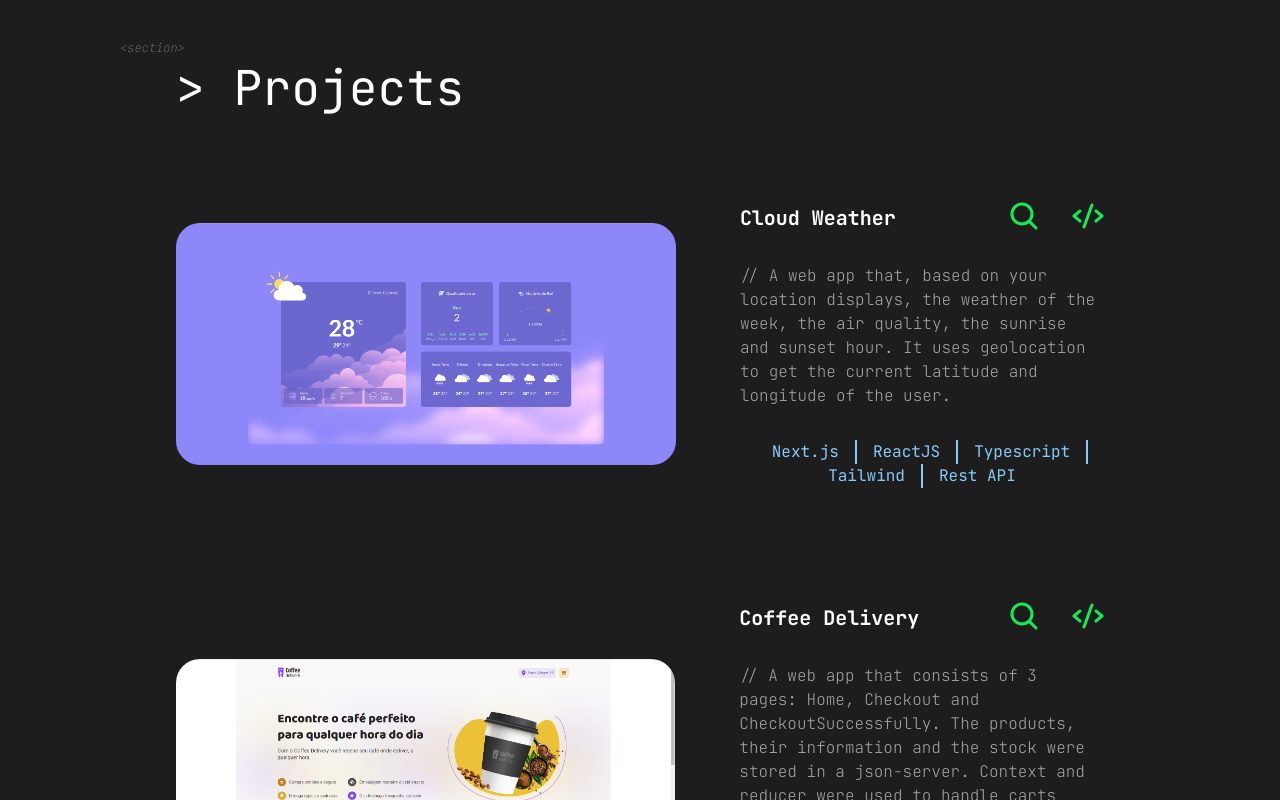
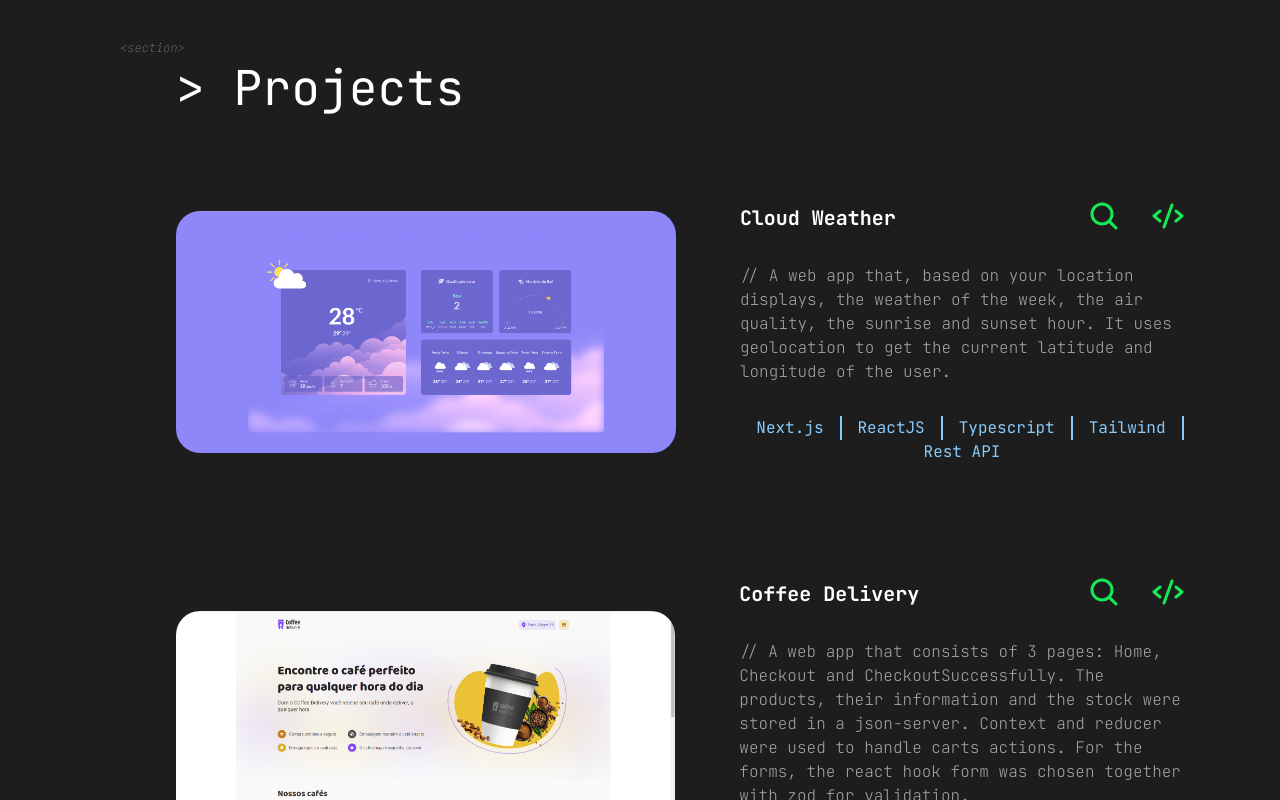
Before and after one commit to Jullbs/my-portfolio, a Next.js app: page / in a window 1280 px wide. Shown: the part 1560-2360 px from the top of the page. Built offline with nearby package versions, Linux system fonts and the light colour scheme.

Commit message:
fix: little adjustment

```diff
--- a/src/components/Projects/index.tsx
+++ b/src/components/Projects/index.tsx
@@ -51,12 +51,12 @@ export default function Projects() {
       <p className="text-4xl x-sm:text-5xl text-white pl-16 x-sm:pl-24">
         &gt; Projects
       </p>
-      <ul className="flex flex-col flex-wrap items-center gap-28 pt-20 pb-10 px-4 sm:pl-10 lg:pl-24">
+      <ul className="flex flex-col flex-wrap items-center justify-center gap-28 pt-20 pb-10 px-4 sm:pl-10 lg:pl-24">
         {projects.map((project) => {
           return (
             <li
               key={project.title}
-              className="max-w-[80rem] flex items-center max-[1210px]:flex-wrap max-[1210px]:justify-center sm:pr-20 gap-16 text-white"
+              className="max-w-[80rem] flex items-center max-[1210px]:flex-wrap max-[1210px]:justify-center gap-16 text-white"
             >
               <Image
                 src={project.image}
```
